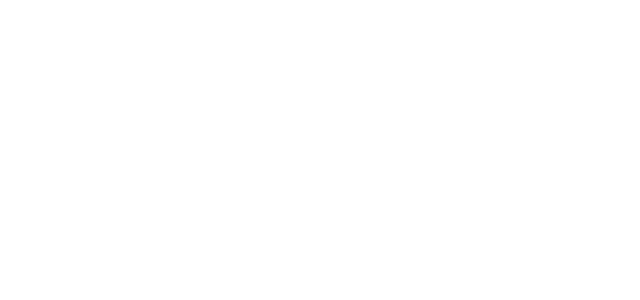
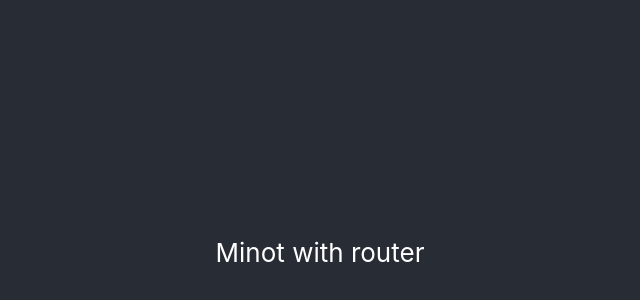
Before and after one commit to Minot1/Minot1.github.io, a React (Create React App) app: page / in a window 1280 px wide. Shown: the part 148-448 px from the top of the page, without its empty margins (320-960 px from the left). Built offline with nearby package versions, Linux system fonts and the light colour scheme.

Commit message:
add router-dom

```diff
--- a/src/App.js
+++ b/src/App.js
@@ -1,11 +1,11 @@
 import { Route, Routes } from 'react-router-dom';
 import './App.css';
-import n00bzCTFpage from './n00bzCTFpage';
+import WriteupsPage from './WriteupsPage';
 
 function App() {
   return (
     <Routes>
-      <Route path='*' element={<n00bzCTFpage></n00bzCTFpage>}></Route>
+      <Route path='/' element={<WriteupsPage></WriteupsPage>}></Route>
     </Routes>
   );
 }
--- /dev/null
+++ b/src/WriteupsPage.js
@@ -0,0 +1,15 @@
+import React from 'react'
+
+function WriteupsPage() {
+  return (
+      <div className="App">
+        <header className="App-header">
+          <p>
+            Minot with router
+          </p>
+        </header>
+      </div>
+  )
+}
+
+export default WriteupsPage
--- a/src/n00bzCTFpage.js
+++ /dev/null
@@ -1,15 +0,0 @@
-import React from 'react'
-
-function n00bzCTFpage() {
-  return (
-    <div className="App">
-      <header className="App-header">
-        <p>
-          Minot with router
-        </p>
-      </header>
-    </div>
-  )
-}
-
-export default n00bzCTFpage
```
